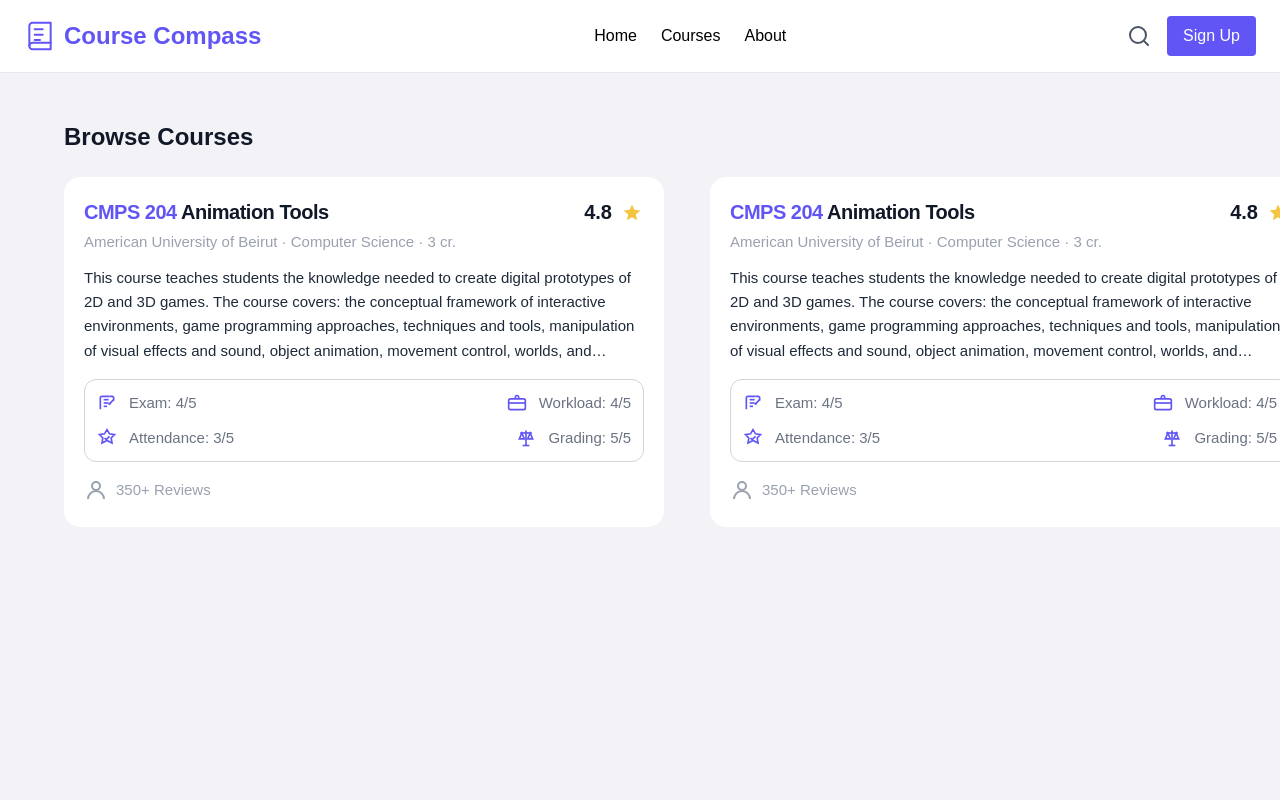
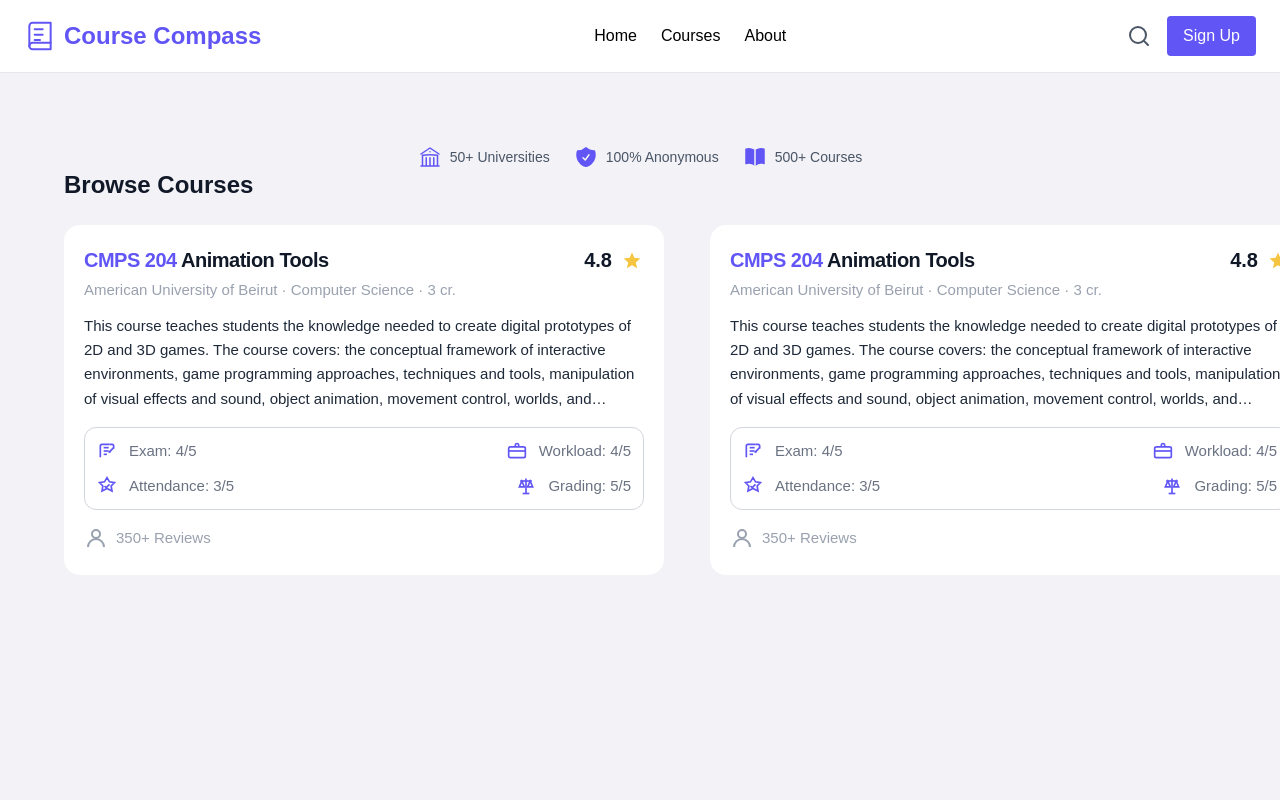
Before and after one commit to linnoureddine/techtalks-university-course-reality-check, a Next.js app: page / in a window 1280 px wide. Shown: the top 800 px of the page. Built offline with nearby package versions, Linux system fonts and the light colour scheme.

Commit message:
Implemented the Stats section of the home page

```diff
--- a/app/page.tsx
+++ b/app/page.tsx
@@ -1,9 +1,11 @@
+import Stats from "../components/Stats";
 import CourseCard from "../components/CourseCard";
 
 export default function Home() {
   return (
     <main className="min-h-screen bg-[#F2F2F7] px-6 py-12">
       <section className="mx-auto max-w-6xl">
+        <Stats />
         <h2 className="text-2xl font-semibold text-[#111827]">Browse Courses</h2>
 
         <div className="mt-6 grid grid-cols-1 gap-35 md:grid-cols-2">
--- /dev/null
+++ b/components/Stats.tsx
@@ -0,0 +1,92 @@
+//will be changed to display the stats of the website, fetched from the database via API
+
+export default function HeroStats() {
+  return (
+    <div className="mt-6 flex flex-wrap justify-center gap-6 text-sm text-gray-600">
+      <Stat
+        icon={
+          <svg
+            xmlns="http://www.w3.org/2000/svg"
+            fill="none"
+            viewBox="0 0 24 24"
+            stroke="currentColor"
+            strokeWidth={1.5}
+            className="
+            h-5 w-5
+            sm:h-6 sm:w-6
+            text-[#6155F5]
+            shrink-0
+          "
+          >
+            <path
+              strokeLinecap="round"
+              strokeLinejoin="round"
+              d="M12 21v-8.25M15.75 21v-8.25M8.25 21v-8.25M3 9l9-6 9 6m-1.5 12V10.332A48.36 48.36 0 0 0 12 9.75c-2.551 0-5.056.2-7.5.582V21M3 21h18M12 6.75h.008v.008H12V6.75Z"
+            />
+          </svg>
+
+        }
+        text="50+ Universities"
+      />
+
+      <Stat
+        icon={
+          <svg
+            xmlns="http://www.w3.org/2000/svg"
+            viewBox="0 0 24 24"
+            fill="currentColor"
+            className="
+            h-5 w-5
+            sm:h-6 sm:w-6
+            text-[#6155F5]
+            shrink-0
+          "
+          >
+            <path
+              fillRule="evenodd"
+              clipRule="evenodd"
+              d="M12.516 2.17a.75.75 0 0 0-1.032 0 11.209 11.209 0 0 1-7.877 3.08.75.75 0 0 0-.722.515A12.74 12.74 0 0 0 2.25 9.75c0 5.942 4.064 10.933 9.563 12.348a.749.749 0 0 0 .374 0c5.499-1.415 9.563-6.406 9.563-12.348 0-1.39-.223-2.73-.635-3.985a.75.75 0 0 0-.722-.516l-.143.001c-2.996 0-5.717-1.17-7.734-3.08Zm3.094 8.016a.75.75 0 1 0-1.22-.872l-3.236 4.53L9.53 12.22a.75.75 0 0 0-1.06 1.06l2.25 2.25a.75.75 0 0 0 1.14-.094l3.75-5.25Z"
+            />
+          </svg>
+
+        }
+        text="100% Anonymous"
+      />
+
+      <Stat
+        icon={
+          <svg
+            xmlns="http://www.w3.org/2000/svg"
+            viewBox="0 0 24 24"
+            fill="currentColor"
+            className="
+            h-5 w-5
+            sm:h-6 sm:w-6
+            text-[#6155F5]
+            shrink-0
+          "
+          >
+            <path d="M11.25 4.533A9.707 9.707 0 0 0 6 3a9.735 9.735 0 0 0-3.25.555.75.75 0 0 0-.5.707v14.25a.75.75 0 0 0 1 .707A8.237 8.237 0 0 1 6 18.75c1.995 0 3.823.707 5.25 1.886V4.533ZM12.75 20.636A8.214 8.214 0 0 1 18 18.75c.966 0 1.89.166 2.75.47a.75.75 0 0 0 1-.708V4.262a.75.75 0 0 0-.5-.707A9.735 9.735 0 0 0 18 3a9.707 9.707 0 0 0-5.25 1.533v16.103Z" />
+          </svg>
+
+        }
+        text="500+ Courses"
+      />
+    </div>
+  );
+}
+
+function Stat({
+  icon,
+  text,
+}: {
+  icon: React.ReactNode;
+  text: string;
+}) {
+  return (
+    <div className="flex items-center gap-2">
+      {icon}
+      <span className="font-medium">{text}</span>
+    </div>
+  );
+}
```
